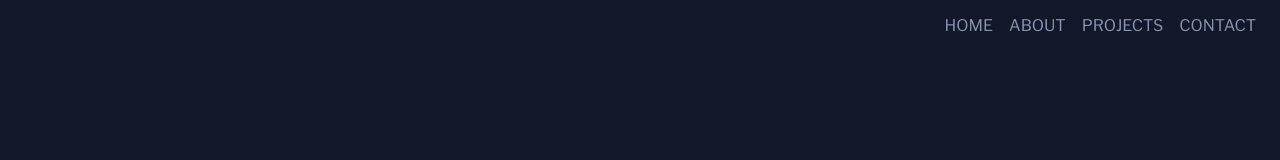
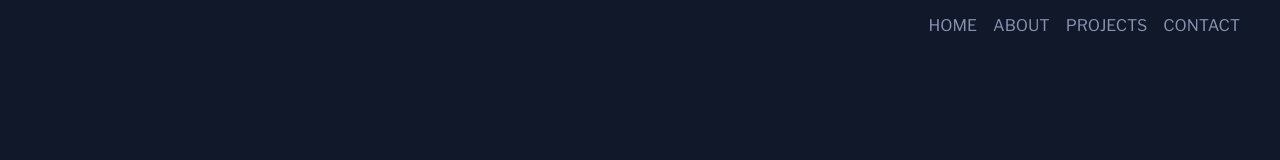
Before and after one commit to ColinBertin/portfolio, a React (Create React App) app: page / in a window 1280 px wide. Shown: the top 160 px of the page. Built offline with nearby package versions, Linux system fonts and the light colour scheme.

Commit message:
box-shadowing

```diff
--- a/src/components/banner/Banner.scss
+++ b/src/components/banner/Banner.scss
@@ -1,22 +1,15 @@
 .banner {
-  // padding: 32px;
-  // height: 100vh;
   background-color: #101829;
-  // display: flex;
-  // flex-direction: column;
-  // justify-content: center;
-  // align-items: center;
 }
 
 .width-limit {
   padding: 32px;
   height: 100vh;
-  // border: 1px solid red;
-  // background-color: #101829;
   max-width: 1440px;
   display: flex;
   flex-direction: column;
-  margin: 0 auto;
+  justify-content: center;
+  margin: auto;
   align-items: center;
 }
 
@@ -30,6 +23,7 @@
   height: auto;
   border-radius: 50%;
   margin-bottom: 40px;
+  box-shadow: 3px 3px 23px 3px rgba(65, 63, 63, 0.3);
 }
 
 .banner-h1 {
--- a/src/components/navbar/Navbar.scss
+++ b/src/components/navbar/Navbar.scss
@@ -1,4 +1,5 @@
 .navbar {
+  padding: 0 16px;
   position: fixed;
   top: 0;
   z-index: 9;
--- a/src/components/projects/card/Card.scss
+++ b/src/components/projects/card/Card.scss
@@ -4,6 +4,7 @@
   background-color: #1D1D1D;
   position: relative;
   border-radius: 10px;
+  box-shadow: 3px 3px 23px 3px rgba(65, 63, 63, 0.3);
 
   h3 {
     padding-left: 16px;
```
